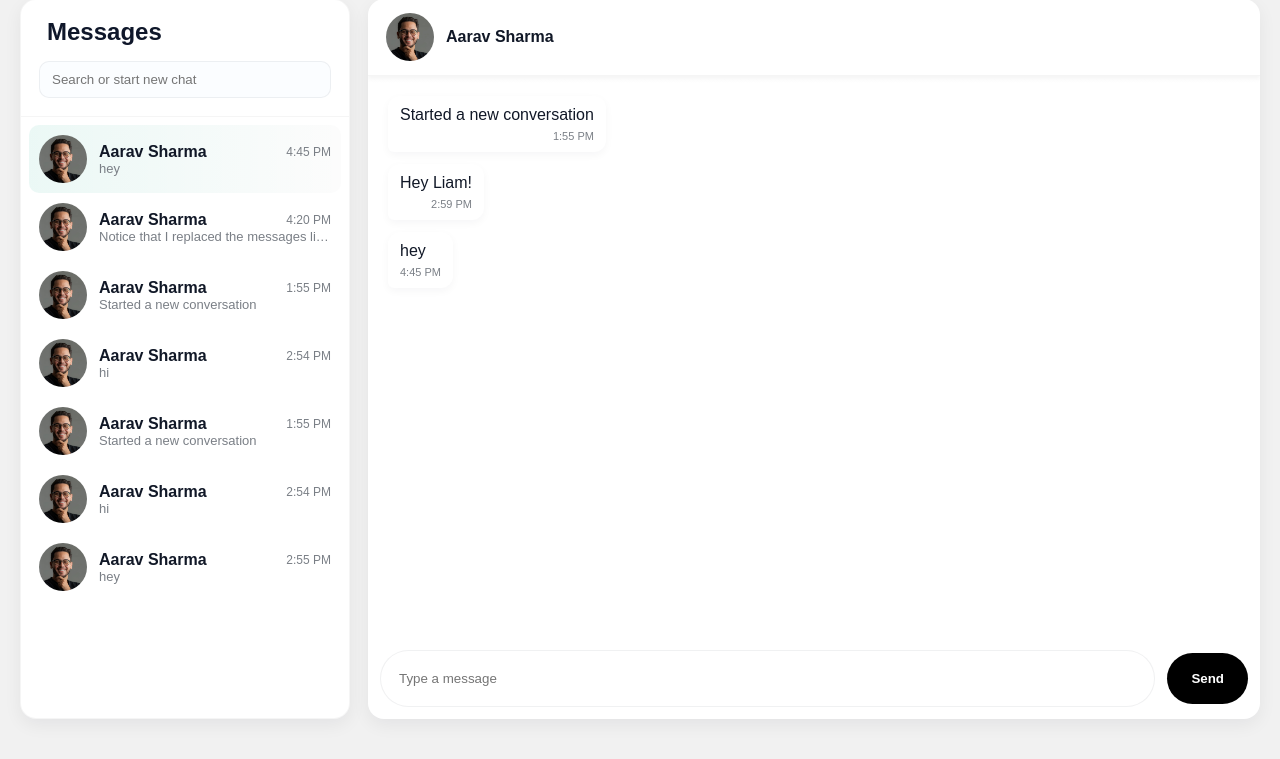
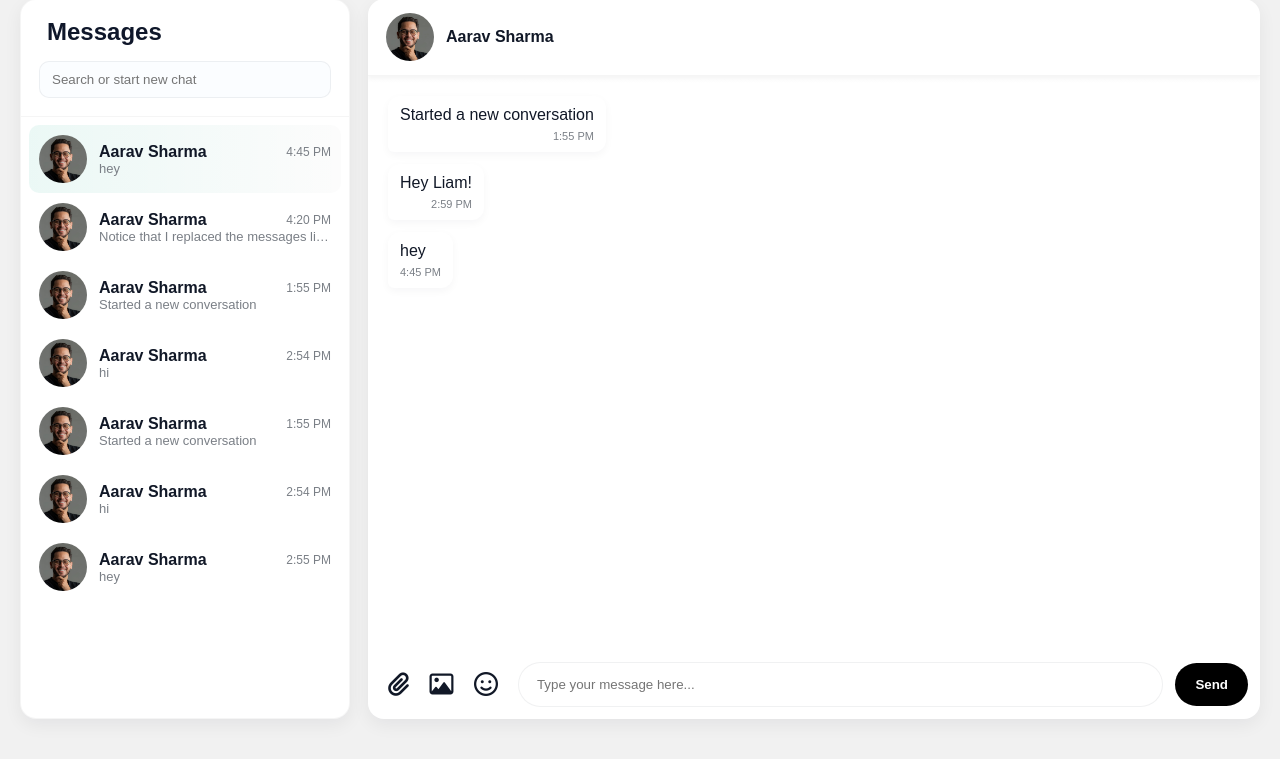
Before and after one commit to deshpandeishan/collab-works, a Flask app: page /chat_page in a window 1280 px wide. Shown: the part 41-800 px from the top of the page. Run offline with Flask 3, Linux system fonts and the light colour scheme; a user stored in the database is signed in; data comes from the database, SQL or seed files in the repository; both versions use the stored data as it was after the commit; some libraries are stand-ins or nearby versions.

Commit message:
add icons

```diff
--- a/static/css/chat/style.css
+++ b/static/css/chat/style.css
@@ -246,15 +246,16 @@ body {
 
 .composer input {
   flex: 1;
-  padding: 20px 18px;
+  padding: 14px 18px;
   border-radius: 999px;
   border: 1px solid rgba(15,23,42,0.06);
   outline: none;
   background: #fff;
+  max-width: auto;
 }
 
 .send {
-  padding: 18px 24px;
+  padding: 14px 20px;
   border-radius: 999px;
   background: var(--accent);
   background-color: black;
@@ -262,6 +263,12 @@ body {
   border: none;
   cursor: pointer;
   font-weight: 600;
+}
+
+.attachments i {
+  font-size: 24px;
+  cursor: pointer;
+  margin-inline: 8px;
 }
 
 @media (max-width: 900px) {
--- a/templates/chat/chat.html
+++ b/templates/chat/chat.html
@@ -6,6 +6,7 @@
         <title>Chat App</title>
         <link rel="stylesheet" href="{{ url_for('static', filename='css/chat/style.css') }}" />
         <script src="https://cdnjs.cloudflare.com/ajax/libs/socket.io/4.7.2/socket.io.min.js" integrity="sha512-5/E+4Ft8Q6DNK20+pAguHZZYZ8vADl+V34Zd0kHrCqVxS3bUw1y0ZJw5fFz7AnHz0G2Ljz+2Rg8gks6Pq3F3hQ==" crossorigin="anonymous" referrerpolicy="no-referrer"></script>
+        <link rel="stylesheet" href="https://cdnjs.cloudflare.com/ajax/libs/font-awesome/6.0.0-beta3/css/all.min.css">
     </head>
     <body>
         <div class="app">
@@ -61,7 +62,13 @@
                 </section>
 
                 <footer class="composer">
-                    <input id="messageBox" placeholder="Type a message" autocomplete="off" />
+                  <div class="attachments">
+                    <i class="fa-solid fa-paperclip"></i>
+                    <i class="fa-regular fa-image"></i>
+                    <i class="fa-regular fa-face-smile"></i>
+
+                  </div>
+                    <input id="messageBox" placeholder="Type your message here..." autocomplete="off" />
                     <button id="sendBtn" class="send">Send</button>
                 </footer>
             </main>
```
Also changed, not shown: instance/database.db.
